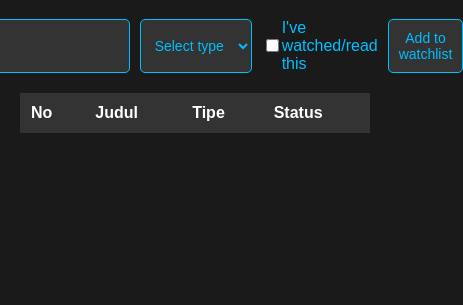
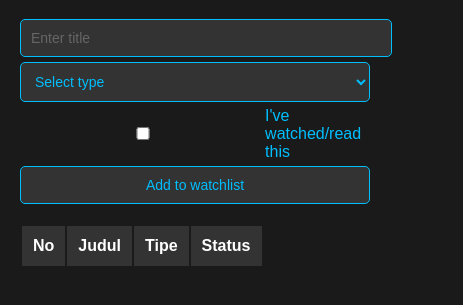
Before and after one commit to ammar1047/anime-list, a plain HTML site: page index.html in a window 390 px wide. Shown: the part 81-386 px from the top of the page, 463 px wide, since content can reach past the window. Drawn offline with Linux system fonts and the light colour scheme.

Commit message:
Update styles.css

```diff
--- a/styles.css
+++ b/styles.css
@@ -1,4 +1,3 @@
-/* Mengatur tema dominan hitam dan aksen biru */
 body {
     font-family: Arial, sans-serif;
     margin: 0;
@@ -12,7 +11,7 @@ h1 {
     color: #00bfff; /* Aksen biru */
 }
 
-table {
+.table {
     width: 100%;
     border-collapse: collapse;
     margin-top: 20px;
@@ -70,3 +69,19 @@ td {
     align-items: center;
     color: #00bfff; /* Teks aksen biru */
 }
+
+/* Media Queries untuk responsivitas */
+@media (max-width: 768px) {
+    .container {
+        padding: 10px;
+    }
+    .input-form {
+        flex-direction: column;
+        gap: 5px;
+    }
+    .input-form input,
+    .input-form select,
+    .input-form button {
+        width: 100%;
+    }
+}
```
